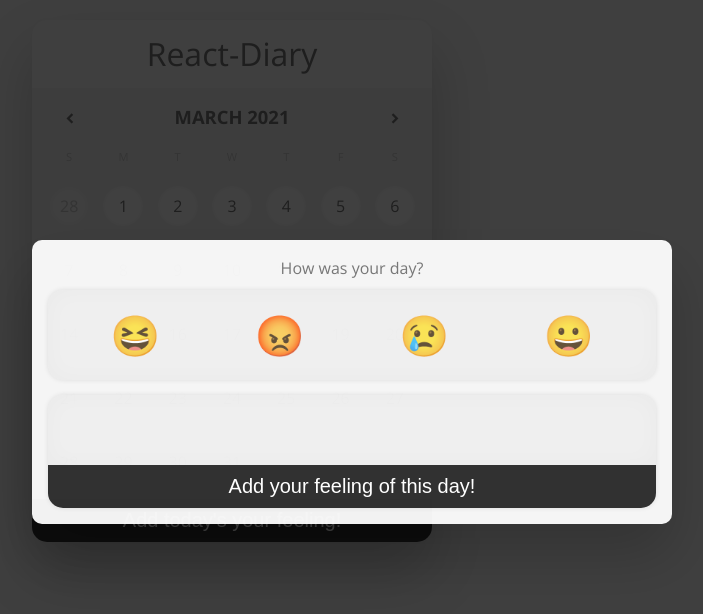
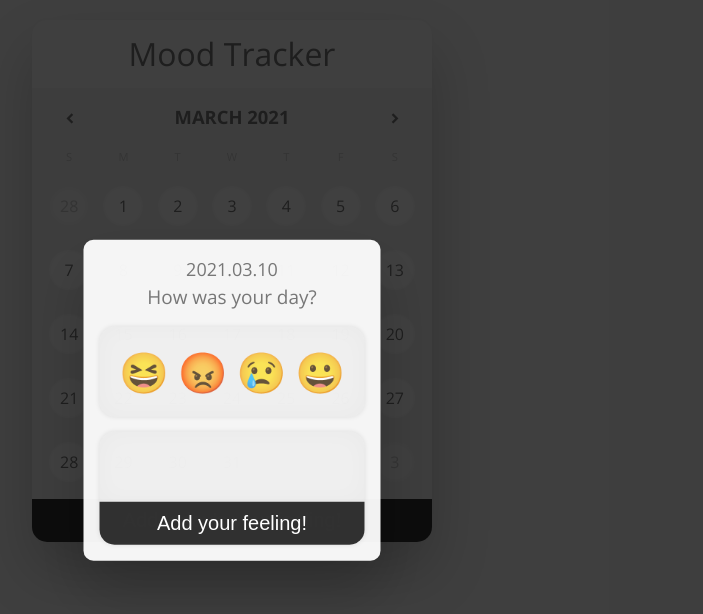
Before and after one commit to arisa277/React-Diary, a React (Create React App) app: page / in a window 1280 px wide. Both pictures are taken after a click on the element "10". Shown: the top 614 px of the page, without its empty margins (408-1111 px from the left). Built offline with nearby package versions, Linux system fonts and the light colour scheme; no server answers; the database is empty.

Commit message:
split CSS

```diff
--- a/src/App.js
+++ b/src/App.js
@@ -1,12 +1,12 @@
 import React from "react";
 import Calendar from "./components/Calendar";
-import "./components/index.css";
+import "./index.css";
 
 class App extends React.Component {
   render() {
     return (
       <div className="container">
-          <h1>React-Diary</h1>
+          <h1>Mood Tracker</h1>
           <Calendar />
       </div>
     );
--- a/src/components/index.css
+++ b/src/components/Calendar.css
@@ -1,82 +1,4 @@
-@import url(https://fonts.googleapis.com/css?family=Open+Sans:300,400,700);
-@import url(https://fonts.googleapis.com/icon?family=Material+Icons);
 
-* {
-  margin: 0;
-  padding: 0;
-  box-sizing: border-box;
-}
-
-.container {
-  text-align: center;
-  max-width: 400px;
-  margin: 20px auto;
-  box-shadow: 0 30px 60px rgba(0, 0, 0, 0.2), 0 0 5px rgba(0, 0, 0, 0.02);
-  border-radius: 15px;
-}
-h1 {
-  font-family: "Open Sans", "Helvetica Neue", "Helvetica", "Arial", sans-serif;
-  font-weight: 300;
-  padding: 10px;
-}
-
-.posting p {
-  margin-bottom: 10px;
-}
-
-.emojis {
-  display: grid;
-  grid-template-columns: repeat(4, 1fr);
-  width: 100%;
-  background-color: rgba(0, 0, 0, 0.025);
-  border-radius: 15px;
-  padding: 15px;
-  color: rgba(0, 0, 0, 0.8);
-  font-size: 18px;
-  margin-bottom: 15px;
-  box-shadow: 0 0 5px rgba(0, 0, 0, 0.1), inset 0 0 25px rgba(0, 0, 0, 0.025);
-}
-
-.emojis span {
-  display: block;
-  font-size: 40px;
-  cursor: pointer;
-}
-
-.emoji span.selected {
-  text-shadow: 0 0 5px rgba(0, 0, 0, 1);
-}
-
-.message {
-  box-shadow: 0 0 5px rgba(0, 0, 0, 0.1);
-  border-radius: 15px;
-}
-
-textarea {
-  display: block;
-  width: 100%;
-  resize: none;
-  border: none;
-  background-color: rgba(0, 0, 0, 0.025);
-  border-radius: 15px 15px 0 0;
-  padding: 15px;
-  outline: none;
-  color: rgba(0, 0, 0, 0.8);
-  font-size: 18px;
-  box-shadow: inset 0 0 25px rgba(0, 0, 0, 0.025);
-}
-
-.add-btn {
-  display: block;
-  border: none;
-  width: 100%;
-  padding: 10px;
-  font-size: 20px;
-  border-radius: 0 0 15px 15px;
-  background: var(--main-color);
-  color: white;
-}
-/* Calendar */
 .icon {
   font-family: "Material Icons", serif;
   font-style: normal;
@@ -270,43 +192,3 @@ body {
   flex-basis: calc(100% / 7);
   width: calc(100% / 7);
 }
-
-/* Modal */
-.modal-btn {
-  cursor: pointer;
-  display: block;
-  padding: 10px;
-  color: white;
-  border-radius: 0 0 15px 15px;
-  width: 100%;
-  font-size: 22px;
-  border: none;
-  background: var(--main-color);
-}
-
-.overlay {
-  /*　画面全体を覆う設定　*/
-  position: fixed;
-  top: 0;
-  left: 0;
-  width: 100%;
-  height: 100vh;
-  z-index: 10;
-  background: rgba(0, 0, 0, 0.75);
-}
-
-.modal-content {
-  width: 50%;
-  padding: 1em;
-  background: rgba(255, 255, 255, 0.95);
-  border-radius: 10px;
-  box-shadow: 0 30px 60px rgba(0, 0, 0, 0.2), 0 0 5px rgba(0, 0, 0, 0.02);
-  position: fixed;
-  top: 30vh;
-  z-index: 100;
-  overflow: hidden;
-}
-
-.errorMessage {
-  color: crimson;
-}
--- a/src/components/Calendar.js
+++ b/src/components/Calendar.js
@@ -13,7 +13,7 @@ import {
   isSameDay,
   isSameMonth,
 } from "date-fns";
-import "./index.css";
+import "./Calendar.css";
 
 class Calendar extends React.Component {
   state = {
@@ -23,10 +23,10 @@ class Calendar extends React.Component {
     modalIsVisible: false,
     emoji: "",
     kimochi: "",
-    clickedDate: new Date(),
+    clickedDate: "",
     id: "",
     dataExisted: false,
-    errorMessage: ""
+    errorMessage: "",
   };
 
   componentDidMount() {
@@ -37,7 +37,7 @@ class Calendar extends React.Component {
         if (change.type === "added") {
           this.state.diaryData.push(data);
           const dayElement = document.getElementsByClassName(
-            format(data.date.toDate(), "yyyy-MM-dd")
+            format(data.date.toDate(), "yyyy.MM.dd")
           )[0];
           if (dayElement) {
             dayElement.classList.add("has-posts");
@@ -115,7 +115,7 @@ class Calendar extends React.Component {
 
         days.push(
           <div
-            className={`col cell ${format(day, "yyyy-MM-dd")} ${
+            className={`col cell ${format(day, "yyyy.MM.dd")} ${
               !isSameMonth(day, monthStart)
                 ? "disabled"
                 : isSameDay(day, selectedDate)
@@ -137,20 +137,20 @@ class Calendar extends React.Component {
       );
       days = [];
     }
-    this.componentDidMount()
+    this.componentDidMount();
     return <div className="body">{rows}</div>;
   }
 
   onDateClick = (day) => {
-    const choseDay = format(day, "yyyyMMdd");
+    const choseDay = format(day, "yyyy.MM.dd");
     var numberOfPosts = 0;
     this.state.diaryData.forEach((data, index) => {
       // when i clicked on the data that already existed
-      if (choseDay == format(data.date.toDate(), "yyyyMMdd")) {
+      if (choseDay == format(data.date.toDate(), "yyyy.MM.dd")) {
         numberOfPosts++;
         this.setState({ emoji: data.emoji });
         this.setState({ kimochi: data.kimochi });
-        this.setState({ clickedDate: day });
+        this.setState({ clickedDate: choseDay });
         this.setState({ dataExisted: true });
         this.getId(index);
         this.showModal();
@@ -158,13 +158,10 @@ class Calendar extends React.Component {
     });
 
     if (numberOfPosts == 0) {
-      this.setState({ emoji: "" });
-      this.setState({ kimochi: "" });
-      this.setState({ clickedDate: day });
-      this.setState({ dataExisted: false });
-      this.setState({ id: "" });
+      this.setState({ clickedDate: choseDay });
       this.showModal();
     }
+
   };
 
   nextMonth = () => {
@@ -183,8 +180,27 @@ class Calendar extends React.Component {
     this.setState({ modalIsVisible: true });
   };
 
+  AddTodaysFeeling = () => {
+    const today = format(new Date(), "yyyy.MM.dd");
+    this.state.diaryData.forEach((data, index) => {
+      if (format(data.date.toDate(), "yyyy.MM.dd") === today) {
+        this.setState({ emoji: data.emoji });
+        this.setState({ kimochi: data.kimochi });
+        this.setState({clickedDate: today})
+        this.getId(index)
+        this.setState({ dataExisted: true });
+      }
+      this.showModal()
+    });
+  }
+
   closeModal = () => {
-    this.setState({errorMessage: ""})
+    this.setState({ emoji: "" });
+    this.setState({ kimochi: "" });
+    this.setState({ clickedDate: ""});
+    this.setState({ dataExisted: false });
+    this.setState({ id: "" });
+    this.setState({ errorMessage: "" });
     this.setState({ modalIsVisible: false });
   };
 
@@ -198,11 +214,11 @@ class Calendar extends React.Component {
 
   postFeeling = (e) => {
     e.preventDefault();
-    if(!this.state.emoji) {
-      this.setState({errorMessage: "Please click your feeling!"})
-      return
+    if (!this.state.emoji) {
+      this.setState({ errorMessage: "Please click your feeling!" });
+      return;
     }
-    this.setState({errorMessage: ""})
+    this.setState({ errorMessage: "" });
     db.collection("diary")
       .add({
         date: this.state.clickedDate,
@@ -263,10 +279,11 @@ class Calendar extends React.Component {
               closeModalHandler={this.closeModal}
               dataExisted={this.state.dataExisted}
               errorMessage={this.state.errorMessage}
+              day={this.state.clickedDate}
             />
           )}
         </div>
-        <button className="add-btn" onClick={this.showModal}>
+        <button className="add-btn" onClick={this.AddTodaysFeeling}>
           Add today's your feeling!
         </button>
       </div>
--- /dev/null
+++ b/src/components/Modal.css
@@ -0,0 +1,99 @@
+
+.emojis {
+    display: grid;
+    grid-template-columns: repeat(4, 1fr);
+    width: 100%;
+    background-color: rgba(0, 0, 0, 0.025);
+    border-radius: 15px;
+    padding: 15px;
+    color: rgba(0, 0, 0, 0.8);
+    font-size: 18px;
+    margin-bottom: 15px;
+    box-shadow: 0 0 5px rgba(0, 0, 0, 0.1), inset 0 0 25px rgba(0, 0, 0, 0.025);
+  }
+
+  .emojis span {
+    display: block;
+    font-size: 40px;
+    cursor: pointer;
+  }
+
+  .emoji span.selected {
+    text-shadow: 0 0 5px rgba(0, 0, 0, 1);
+  }
+
+  .message {
+    box-shadow: 0 0 5px rgba(0, 0, 0, 0.1);
+    border-radius: 15px;
+  }
+
+  textarea {
+    display: block;
+    width: 100%;
+    resize: none;
+    border: none;
+    background-color: rgba(0, 0, 0, 0.025);
+    border-radius: 15px 15px 0 0;
+    padding: 15px;
+    outline: none;
+    color: rgba(0, 0, 0, 0.8);
+    font-size: 18px;
+    box-shadow: inset 0 0 25px rgba(0, 0, 0, 0.025);
+  }
+
+  .add-btn {
+    cursor: pointer;
+    display: block;
+    border: none;
+    width: 100%;
+    padding: 10px;
+    font-size: 20px;
+    border-radius: 0 0 15px 15px;
+    background: var(--main-color);
+    color: white;
+  }
+.modal-btn {
+    cursor: pointer;
+    display: block;
+    padding: 10px;
+    color: white;
+    border-radius: 0 0 15px 15px;
+    width: 100%;
+    font-size: 22px;
+    border: none;
+    background: var(--main-color);
+  }
+
+  .overlay {
+    /*　画面全体を覆う設定　*/
+    position: fixed;
+    top: 0;
+    left: 0;
+    width: 100%;
+    height: 100vh;
+    z-index: 10;
+    background: rgba(0, 0, 0, 0.75);
+  }
+
+  .modal-content {
+    padding: 1em;
+    background: rgba(255, 255, 255, 0.95);
+    border-radius: 10px;
+    box-shadow: 0 30px 60px rgba(0, 0, 0, 0.2), 0 0 5px rgba(0, 0, 0, 0.02);
+    position: fixed;
+    top: 50%;
+    left: 50%;
+    transform: translate(-50%, -50%);
+    z-index: 100;
+    overflow: hidden;
+  }
+  .clickedDay {
+    font-size: 18px;
+  }
+  .question {
+    font-size: 19px;
+    margin-bottom: 15px;
+  }
+  .errorMessage {
+    color: crimson;
+  }
--- a/src/components/Modal.js
+++ b/src/components/Modal.js
@@ -1,4 +1,5 @@
 import React from "react";
+import './Modal.css'
 
 const Modal = (props) => {
   return (
@@ -9,7 +10,8 @@ const Modal = (props) => {
         onSubmit={props.dataExisted ? props.updateFeeling : props.addFeeling}
       >
         <div className="posting">
-          <p>How was your day? {props.emoji}</p>
+          <p className="clickedDay">{props.day}</p>
+          <p className="question">How was your day? {props.emoji}</p>
           <div className="emojis">
             <span onClick={props.emojiHandler}>😆</span>
             <span onClick={props.emojiHandler}>😡</span>
@@ -27,7 +29,7 @@ const Modal = (props) => {
             <button className="add-btn" type="submit">
               {props.dataExisted
                 ? "Update your feeling!"
-                : "Add your feeling of this day!"}
+                : "Add your feeling!"}
             </button>
           </div>
         </div>
--- /dev/null
+++ b/src/index.css
@@ -0,0 +1,21 @@
+@import url(https://fonts.googleapis.com/css?family=Open+Sans:300,400,700);
+@import url(https://fonts.googleapis.com/icon?family=Material+Icons);
+
+* {
+  margin: 0;
+  padding: 0;
+  box-sizing: border-box;
+}
+
+.container {
+  text-align: center;
+  max-width: 400px;
+  margin: 20px auto;
+  box-shadow: 0 30px 60px rgba(0, 0, 0, 0.2), 0 0 5px rgba(0, 0, 0, 0.02);
+  border-radius: 15px;
+}
+h1 {
+  font-family: "Open Sans", "Helvetica Neue", "Helvetica", "Arial", sans-serif;
+  font-weight: 300;
+  padding: 10px;
+}
```
